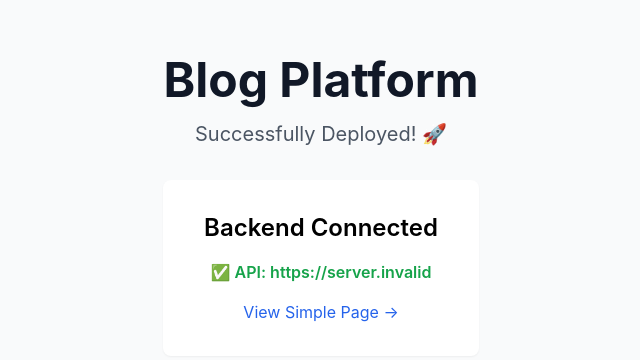
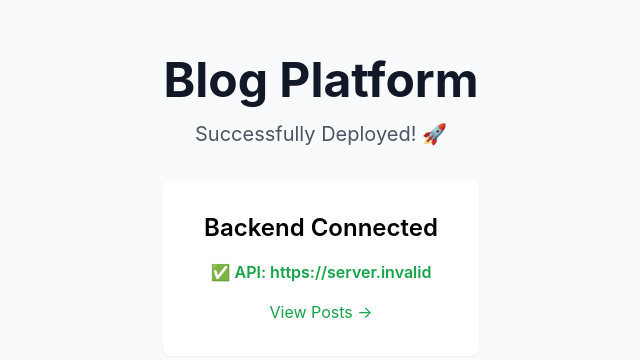
Before and after one commit to khadim-git/blog-platform, a Next.js app in the folder frontend/: page / in a window 1280 px wide. Shown: the part 194-554 px from the top of the page, without its empty margins (319-959 px from the left). Built offline with nearby package versions, Linux system fonts and the light colour scheme; no server answers.

Commit message:
Remove simple page

```diff
--- a/frontend/src/app/page.tsx
+++ b/frontend/src/app/page.tsx
@@ -16,8 +16,8 @@ export default function Home() {
             ✅ API: {process.env.NEXT_PUBLIC_API_URL}
           </p>
           <div className="mt-4">
-            <a href="/simple" className="text-blue-600 hover:text-blue-700">
-              View Simple Page →
+            <a href="/posts" className="text-green-600 hover:text-green-700">
+              View Posts →
             </a>
           </div>
         </div>
--- a/frontend/src/app/simple/page.tsx
+++ /dev/null
@@ -1,22 +0,0 @@
-'use client';
-
-export default function SimplePage() {
-  return (
-    <div className="min-h-screen bg-gray-50 flex items-center justify-center">
-      <div className="text-center">
-        <h1 className="text-4xl font-bold text-gray-900 mb-4">
-          Blog Platform
-        </h1>
-        <p className="text-xl text-gray-600 mb-8">
-          Working! Backend connected.
-        </p>
-        <div className="bg-white p-8 rounded-lg shadow-sm">
-          <h2 className="text-2xl font-semibold mb-4">API Status</h2>
-          <p className="text-green-600 font-semibold">
-            ✅ {process.env.NEXT_PUBLIC_API_URL}
-          </p>
-        </div>
-      </div>
-    </div>
-  );
-}
```
